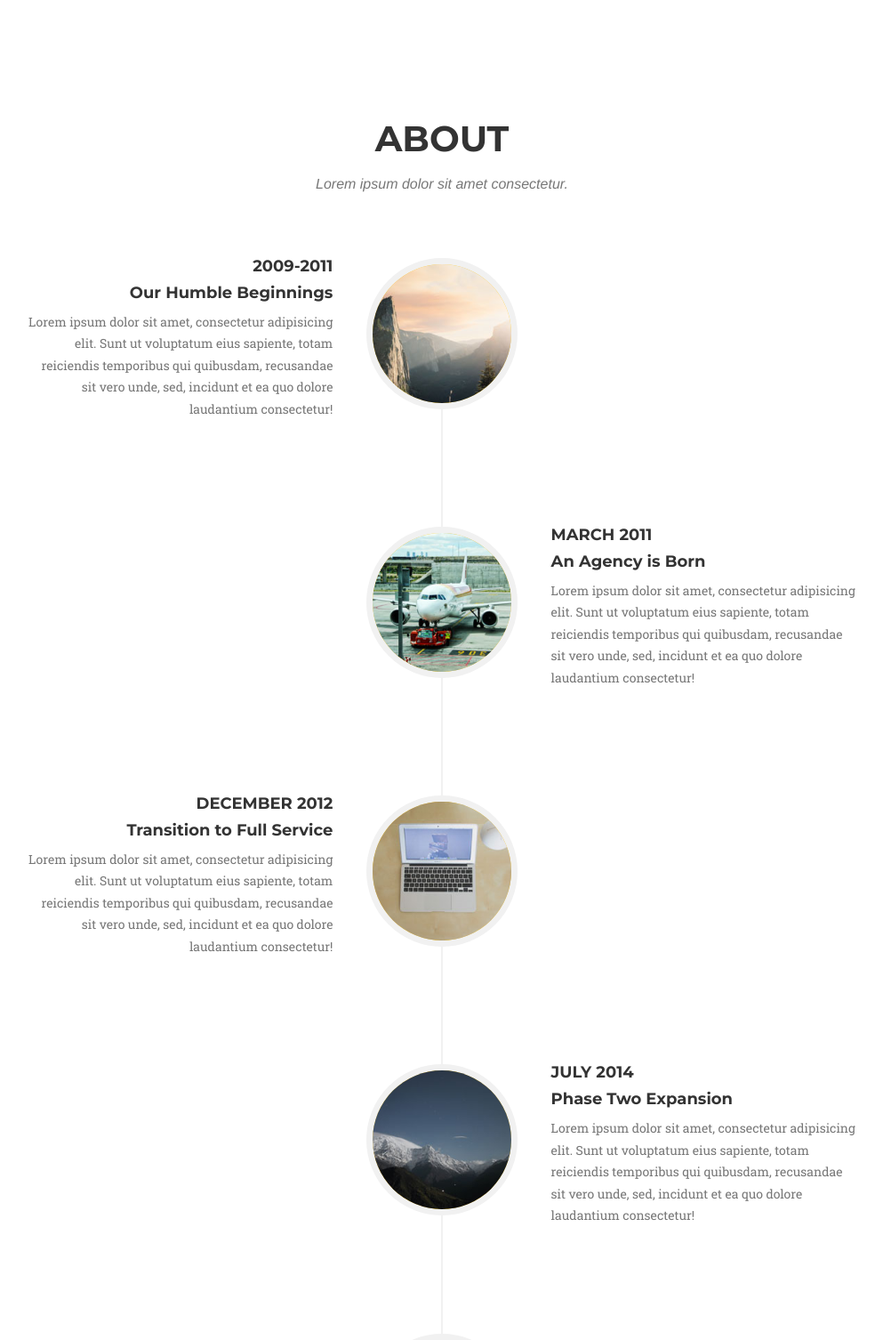
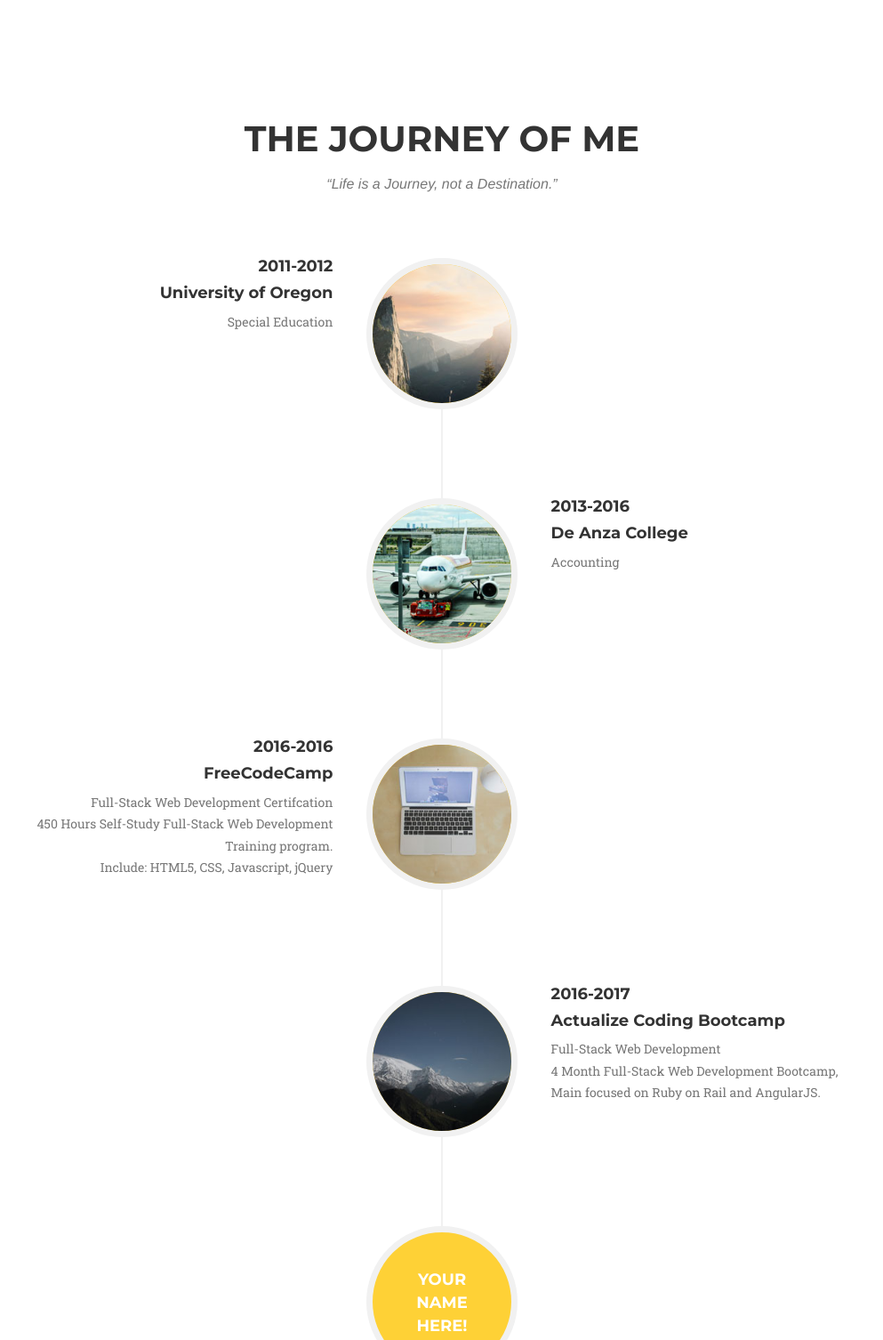
Before and after one commit to iwenyou/iwenyou.github.io, a website: page index.html in a window 1280 px wide. Shown: the part 2420-3926 px from the top of the page at 89% size, without its empty margins (143-1136 px from the left). Drawn offline with nearby package versions, Linux system fonts and the light colour scheme; a web font is replaced by a local one.

Commit message:
added education timeline

```diff
--- a/index.html
+++ b/index.html
@@ -192,8 +192,8 @@
         <div class="container">
             <div class="row">
                 <div class="col-lg-12 text-center">
-                    <h2 class="section-heading">About</h2>
-                    <h3 class="section-subheading text-muted">Lorem ipsum dolor sit amet consectetur.</h3>
+                    <h2 class="section-heading">THE JOURNEY OF ME</h2>
+                    <h3 class="section-subheading text-muted">“Life is a Journey, not a Destination.”</h3>
                 </div>
             </div>
             <div class="row">
@@ -205,11 +205,11 @@
                             </div>
                             <div class="timeline-panel">
                                 <div class="timeline-heading">
-                                    <h4>2009-2011</h4>
-                                    <h4 class="subheading">Our Humble Beginnings</h4>
+                                    <h4>2011-2012</h4>
+                                    <h4 class="subheading">University of Oregon</h4>
                                 </div>
                                 <div class="timeline-body">
-                                    <p class="text-muted">Lorem ipsum dolor sit amet, consectetur adipisicing elit. Sunt ut voluptatum eius sapiente, totam reiciendis temporibus qui quibusdam, recusandae sit vero unde, sed, incidunt et ea quo dolore laudantium consectetur!</p>
+                                    <p class="text-muted">Special Education</p>
                                 </div>
                             </div>
                         </li>
@@ -219,11 +219,11 @@
                             </div>
                             <div class="timeline-panel">
                                 <div class="timeline-heading">
-                                    <h4>March 2011</h4>
-                                    <h4 class="subheading">An Agency is Born</h4>
+                                    <h4>2013-2016</h4>
+                                    <h4 class="subheading">De Anza College</h4>
                                 </div>
                                 <div class="timeline-body">
-                                    <p class="text-muted">Lorem ipsum dolor sit amet, consectetur adipisicing elit. Sunt ut voluptatum eius sapiente, totam reiciendis temporibus qui quibusdam, recusandae sit vero unde, sed, incidunt et ea quo dolore laudantium consectetur!</p>
+                                    <p class="text-muted">Accounting</p>
                                 </div>
                             </div>
                         </li>
@@ -233,11 +233,11 @@
                             </div>
                             <div class="timeline-panel">
                                 <div class="timeline-heading">
-                                    <h4>December 2012</h4>
-                                    <h4 class="subheading">Transition to Full Service</h4>
+                                    <h4>2016-2016</h4>
+                                    <h4 class="subheading">FreeCodeCamp</h4>
                                 </div>
                                 <div class="timeline-body">
-                                    <p class="text-muted">Lorem ipsum dolor sit amet, consectetur adipisicing elit. Sunt ut voluptatum eius sapiente, totam reiciendis temporibus qui quibusdam, recusandae sit vero unde, sed, incidunt et ea quo dolore laudantium consectetur!</p>
+                                    <p class="text-muted">Full-Stack Web Development Certifcation <br>450 Hours Self-Study Full-Stack Web Development Training program. <br>Include: HTML5, CSS, Javascript, jQuery</p>
                                 </div>
                             </div>
                         </li>
@@ -247,19 +247,19 @@
                             </div>
                             <div class="timeline-panel">
                                 <div class="timeline-heading">
-                                    <h4>July 2014</h4>
-                                    <h4 class="subheading">Phase Two Expansion</h4>
+                                    <h4>2016-2017</h4>
+                                    <h4 class="subheading">Actualize Coding Bootcamp</h4>
                                 </div>
                                 <div class="timeline-body">
-                                    <p class="text-muted">Lorem ipsum dolor sit amet, consectetur adipisicing elit. Sunt ut voluptatum eius sapiente, totam reiciendis temporibus qui quibusdam, recusandae sit vero unde, sed, incidunt et ea quo dolore laudantium consectetur!</p>
+                                    <p class="text-muted">Full-Stack Web Development<br>4 Month Full-Stack Web Development Bootcamp, Main focused on Ruby on Rail and AngularJS.</p>
                                 </div>
                             </div>
                         </li>
                         <li class="timeline-inverted">
                             <div class="timeline-image">
-                                <h4>Be Part
-                                    <br>Of Our
-                                    <br>Story!</h4>
+                                <h4>YOUR
+                                    <br>NAME
+                                    <br>HERE!</h4>
                             </div>
                         </li>
                     </ul>
```
